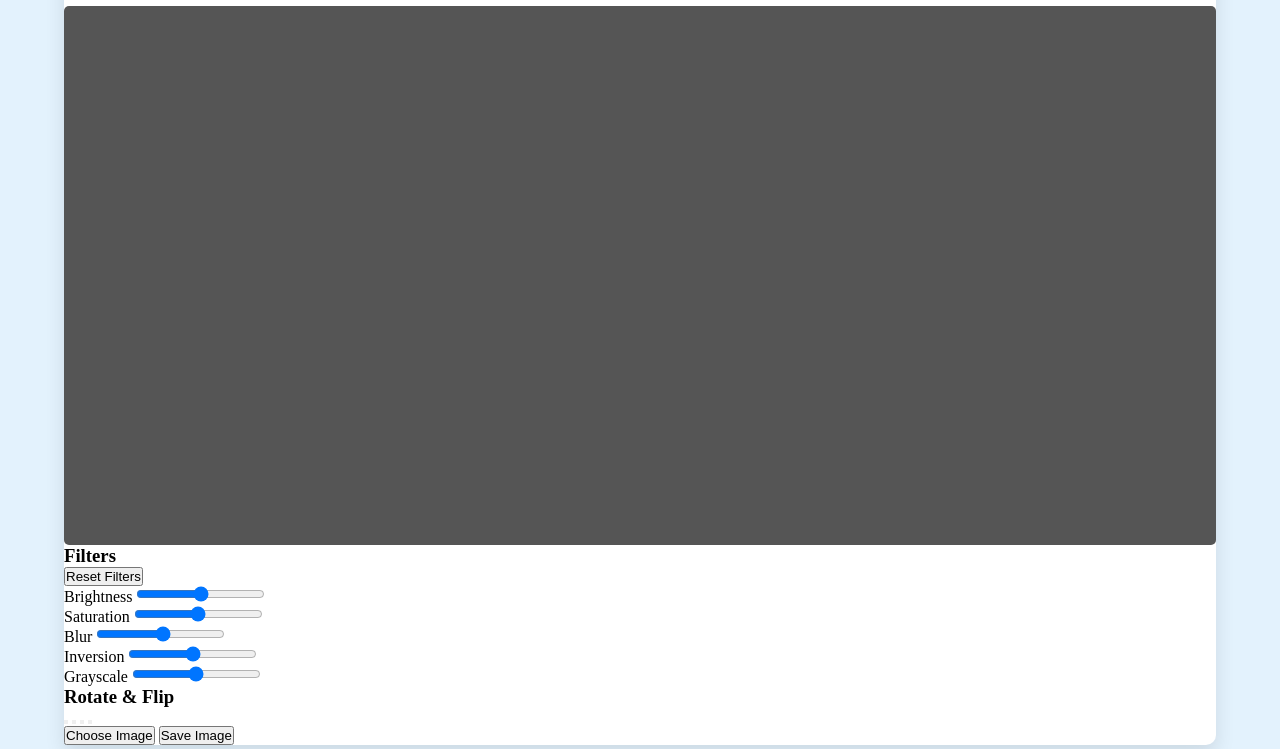
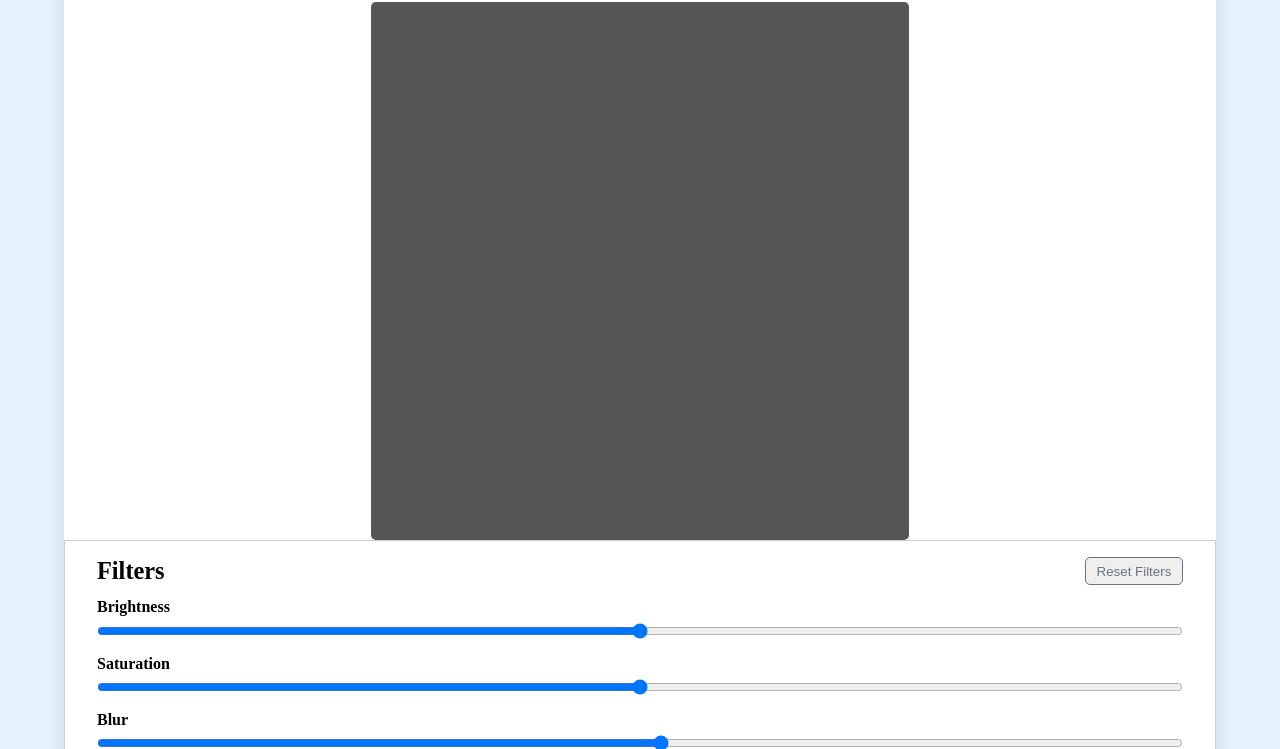
Before and after one commit to Pradeep743/Project-Image-Editing-Tool, a plain HTML site: page index.html in a window 1280 px wide. Shown: the part 51-800 px from the top of the page. Drawn offline with Linux system fonts and the light colour scheme.

Commit message:
update styles

```diff
--- a/style.css
+++ b/style.css
@@ -38,3 +38,66 @@ body {
     background: #555;
     padding: 1.2rem;
 }
+
+canvas {
+    max-width: 100%;
+    max-height: 100%;
+    object-fit: contain;
+}
+
+.container .wrapper {
+    display: grid;
+    grid-template-columns: 1fr;
+}
+
+.wrapper .toolbar {
+    padding: 1rem 2rem;
+    border: 1px solid #ccc;
+}
+
+.wrapper .filter-head {
+    font-size: 1.3rem;
+    margin-bottom: 0.8rem;
+    display: flex;
+    justify-content: space-between;
+}
+
+.filter-head .reset-filter {
+    padding: 0.4em 0.8em;
+    color: #6C757D;
+    border: 1px solid #6C757D;
+    border-radius: 5px;
+}
+
+.filter-head .reset-filter:hover {
+    color: #fff;
+    background: rgba(0, 0, 0, 0.5);
+}
+
+.toolbar-label {
+    display: block;
+    margin-bottom: 5px;
+    font-size: 1rem;
+    font-weight: bold;
+    margin-bottom: 0.4rem;
+}
+
+.toolbar-input {
+    margin-bottom: 1rem;
+}
+
+.toolbar-input {
+    width: 100%;
+}
+
+.rotate .title {
+    font-size: 1.3rem;
+    margin-bottom: 0.8rem;
+}
+
+.rotate .options {
+    display: flex;
+    align-items: center;
+    justify-content: space-between;
+    margin-top: 0;
+}
```
